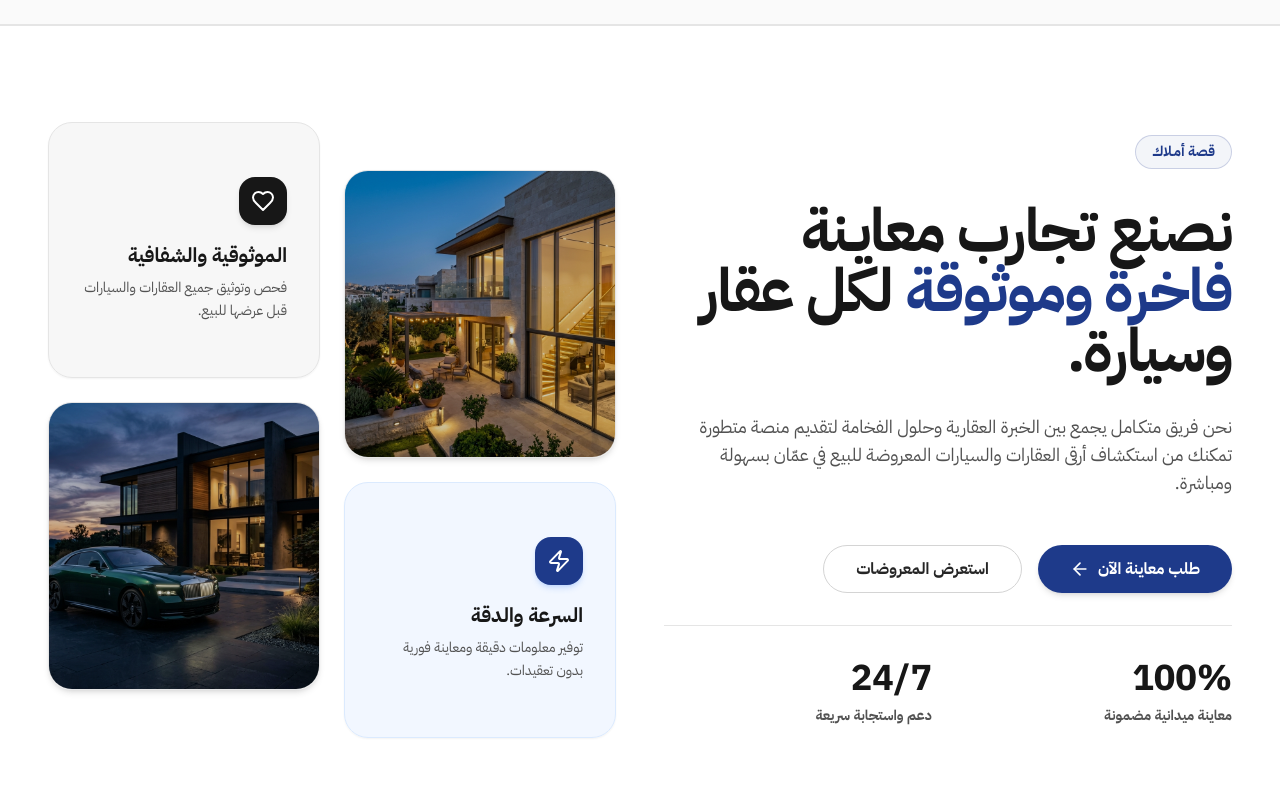
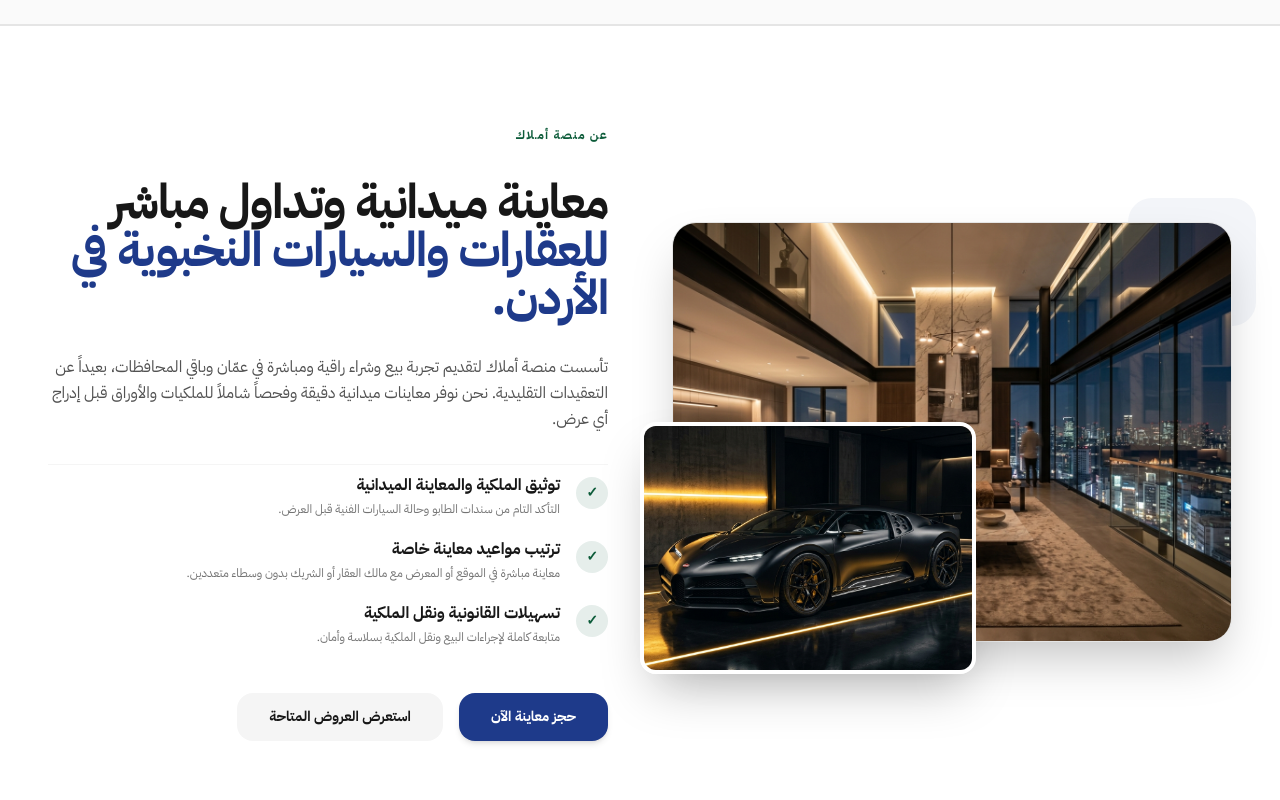
Before and after one commit to weblixjo-byte/amlak, a React (Vite) app: page / in a window 1280 px wide. Shown: the part 1020-1820 px from the top of the page. Built offline with nearby package versions, Linux system fonts and the light colour scheme.

Commit message:
Replace generic Bento AI style in about-section with human luxury editorial layout

```diff
--- a/src/components/blocks/about-section.tsx
+++ b/src/components/blocks/about-section.tsx
@@ -1,158 +1,132 @@
 import React from "react";
 import { motion } from "framer-motion";
-import { ArrowRight, Heart, Zap, ArrowLeft } from "lucide-react";
-import { Button } from "@/components/ui/button";
-import { Badge } from "@/components/ui/badge";
 
 interface AboutSectionProps {
   onOpenInquiry?: (itemTitle?: string) => void;
   isArabic?: boolean;
 }
 
-const fadeIn = {
-  initial: { opacity: 0, y: 20 },
-  animate: { opacity: 1, y: 0 },
-  transition: { duration: 0.5, ease: "easeOut" }
-};
-
-const staggerContainer = {
-  animate: {
-    transition: {
-      staggerChildren: 0.15
-    }
-  }
-};
-
 export function AboutSection({ onOpenInquiry, isArabic = true }: AboutSectionProps) {
   return (
-    <section id="why-us" className="py-24 bg-white overflow-hidden font-ibm border-t border-neutral-200">
-      <div className="container mx-auto px-6 md:px-12 max-w-7xl">
-        <div className="grid grid-cols-1 lg:grid-cols-2 gap-16 lg:gap-12 items-center">
+    <section id="why-us" className="py-24 bg-white font-ibm border-t border-neutral-200">
+      <div className="max-w-[1440px] mx-auto px-6 md:px-12">
+        <div className="grid grid-cols-1 lg:grid-cols-12 gap-12 lg:gap-16 items-center">
 
-          {/* Text Content */}
-          <motion.div
-            initial="initial"
-            whileInView="animate"
-            viewport={{ once: true, margin: "-100px" }}
-            variants={staggerContainer}
-            className="space-y-8"
-          >
-            <motion.div variants={fadeIn} className="flex items-center gap-2">
-              <Badge className="rounded-full px-4 py-1.5 border-[#1E3A8A]/20 text-[#1E3A8A] bg-[#1E3A8A]/5 text-sm font-bold" variant="outline">
-                {isArabic ? "قصة أمـلاك" : "Our Story"}
-              </Badge>
-            </motion.div>
+          {/* Editorial Visual Composition (Left in LTR / Right in RTL) */}
+          <div className="lg:col-span-6 relative">
+            <div className="relative z-10 rounded-3xl overflow-hidden shadow-2xl border border-neutral-200 aspect-[4/3] bg-neutral-100">
+              <img
+                src="/images/estate_interior.jpg"
+                alt="أملاك - معروضات فاخرة"
+                className="w-full h-full object-cover"
+              />
+            </div>
 
-            <motion.h2 variants={fadeIn} className="text-4xl md:text-5xl lg:text-6xl font-bold tracking-tight text-neutral-900 leading-[1.15] font-ibm">
+            {/* Overlapping secondary luxury image */}
+            <div className="hidden sm:block absolute -bottom-8 -left-6 md:-left-8 z-20 w-3/5 aspect-[4/3] rounded-2xl overflow-hidden shadow-2xl border-4 border-white">
+              <img
+                src="/images/hero_car.jpg"
+                alt="سيارات فاخرة مجهزة للمعاينة"
+                className="w-full h-full object-cover"
+              />
+            </div>
+
+            {/* Subtle Brand Accent Box */}
+            <div className="absolute -top-6 -right-6 w-32 h-32 bg-[#1E3A8A]/5 rounded-3xl -z-0"></div>
+          </div>
+
+          {/* Editorial Content Column */}
+          <div className="lg:col-span-6 space-y-8 text-right font-ibm">
+
+            {/* Section Tag */}
+            <span className="text-xs font-bold uppercase tracking-widest text-[#0D5C3A]">
+              {isArabic ? "عن منصة أمـلاك" : "ABOUT AMLAK PLATFORM"}
+            </span>
+
+            {/* Human Editorial Headline */}
+            <h2 className="text-3xl md:text-5xl font-bold tracking-tight text-neutral-900 leading-tight font-ibm">
               {isArabic ? (
                 <>
-                  نصنع تجارب معايـنة <span className="text-[#1E3A8A]">فاخرة وموثوقة</span> لكل عقار وسيارة.
+                  معاينة مـيدانية وتداول مباشر <br />
+                  <span className="text-[#1E3A8A]">للعقارات والسيارات النخبوية في الأردن.</span>
                 </>
               ) : (
                 <>
-                  We build <span className="text-[#1E3A8A]">luxury viewing</span> experiences for properties and vehicles.
+                  Direct viewings &amp; premium trading <br />
+                  <span className="text-[#1E3A8A]">for luxury assets in Jordan.</span>
                 </>
               )}
-            </motion.h2>
+            </h2>
 
-            <motion.p variants={fadeIn} className="text-base md:text-lg text-neutral-600 leading-relaxed max-w-xl">
+            {/* Direct Copywriting */}
+            <p className="text-base text-neutral-600 leading-relaxed font-normal">
               {isArabic
-                ? "نحن فريق متكـامل يجمع بين الخبرة العقارية وحلول الفخامة لتقديم منصة متطورة تمكنك من استكشاف أرقى العقارات والسيارات المعروضة للبيع في عمّان بسهولة ومباشرة."
-                : "We combine real estate expertise and luxury solutions to bring you an advanced platform for exploring Amman's finest properties and vehicles."}
-            </motion.p>
+                ? "تأسست منصة أملاك لتقديم تجربة بيع وشراء راقية ومباشرة في عمّان وباقي المحافظات، بعيداً عن التعقيدات التقليدية. نحن نوفر معاينات ميدانية دقيقة وفحصاً شاملاً للملكيات والأوراق قبل إدراج أي عرض."
+                : "Amlak Platform provides a direct, elevated experience for buying and inspecting high-end properties and luxury vehicles across Jordan."}
+            </p>
 
-            <motion.div variants={fadeIn} className="flex flex-col sm:flex-row gap-4 pt-4">
-              <Button
-                onClick={() => onOpenInquiry && onOpenInquiry()}
-                className="rounded-full h-12 px-8 text-base bg-[#1E3A8A] hover:bg-[#1E3A8A] text-white font-bold shadow-md hover:scale-105 transition-all"
-                size="lg"
+            {/* 3 Human Trust Highlights */}
+            <div className="space-y-5 pt-2 border-t border-neutral-100">
+              {[
+                {
+                  titleAr: "توثيق الملكية والمعاينة الميدانية",
+                  titleEn: "Verified Ownership & Physical Inspection",
+                  descAr: "التأكد التام من سندات الطابو وحالة السيارات الفنية قبل العرض.",
+                  descEn: "Thorough verification of title deeds and vehicle specs.",
+                },
+                {
+                  titleAr: "ترتيب مواعيد معاينة خاصة",
+                  titleEn: "Private Viewing Appointments",
+                  descAr: "معاينة مباشرة في الموقع أو المعرض مع مالك العقار أو الشريك بدون وسطاء متعددين.",
+                  descEn: "Direct viewings scheduled on-site with zero hassle.",
+                },
+                {
+                  titleAr: "تسهيلات القانونية ونقل الملكية",
+                  titleEn: "Legal & Transfer Support",
+                  descAr: "متابعة كاملة لإجراءات البيع ونقل الملكية بسلاسة وأمان.",
+                  descEn: "Full guidance through legal transfer processes.",
+                },
+              ].map((item, index) => (
+                <div key={index} className="flex items-start gap-4 text-right">
+                  <div className="w-8 h-8 rounded-full bg-[#0D5C3A]/10 text-[#0D5C3A] flex items-center justify-center font-bold text-sm shrink-0 mt-1">
+                    ✓
+                  </div>
+                  <div>
+                    <h4 className="text-base font-bold text-neutral-900 font-ibm">
+                      {isArabic ? item.titleAr : item.titleEn}
+                    </h4>
+                    <p className="text-xs text-neutral-500 mt-1 font-normal">
+                      {isArabic ? item.descAr : item.descEn}
+                    </p>
+                  </div>
+                </div>
+              ))}
+            </div>
+
+            {/* Direct Action Buttons */}
+            <div className="pt-4 flex flex-wrap gap-4 items-center">
+              <button
+                onClick={() => onOpenInquiry && onOpenInquiry('طلب حجز معاينة خاصة')}
+                className="bg-[#1E3A8A] hover:bg-[#16316e] text-white px-8 py-3.5 rounded-2xl font-bold text-sm transition-all shadow-md hover:scale-105"
               >
-                <span>{isArabic ? "طلب معاينة الآن" : "Request Viewing"}</span>
-                {isArabic ? <ArrowLeft className="mr-2 h-5 w-5" /> : <ArrowRight className="ml-2 h-5 w-5" />}
-              </Button>
-              <Button
+                {isArabic ? "حجز معاينة الآن" : "Schedule Viewing"}
+              </button>
+
+              <button
                 onClick={() => {
                   const el = document.getElementById('portfolio');
                   if (el) el.scrollIntoView({ behavior: 'smooth' });
                 }}
-                className="rounded-full h-12 px-8 text-base font-bold border-neutral-300 hover:bg-neutral-100 text-neutral-800"
-                size="lg"
-                variant="outline"
+                className="bg-neutral-100 hover:bg-neutral-200 text-neutral-900 px-8 py-3.5 rounded-2xl font-bold text-sm transition-all"
               >
-                {isArabic ? "استعرض المعروضات" : "View Listings"}
-              </Button>
-            </motion.div>
+                {isArabic ? "استعرض العروض المتاحة" : "Explore Listings"}
+              </button>
+            </div>
 
-            {/* Stats */}
-            <motion.div variants={fadeIn} className="grid grid-cols-2 gap-8 pt-8 border-t border-neutral-200">
-              <div>
-                <h3 className="text-4xl font-bold text-neutral-900 font-mono">100%</h3>
-                <p className="text-sm text-neutral-600 mt-2 font-bold">{isArabic ? "معاينة ميدانية مضمونة" : "Direct Viewing Guarantee"}</p>
-              </div>
-              <div>
-                <h3 className="text-4xl font-bold text-neutral-900 font-mono">24/7</h3>
-                <p className="text-sm text-neutral-600 mt-2 font-bold">{isArabic ? "دعم واستجابة سريعة" : "Global Support"}</p>
-              </div>
-            </motion.div>
-          </motion.div>
-
-          {/* Image & Cards Grid (Bento Style) */}
-          <motion.div
-            initial="initial"
-            whileInView="animate"
-            viewport={{ once: true, margin: "-100px" }}
-            variants={staggerContainer}
-            className="relative"
-          >
-            <div className="grid grid-cols-2 gap-4 md:gap-6">
-
-              {/* Left Column of Grid */}
-              <motion.div variants={fadeIn} className="space-y-4 md:space-y-6 mt-8 md:mt-12">
-                <div className="relative rounded-3xl overflow-hidden h-48 md:h-72 group shadow-md border border-neutral-200">
-                  <img
-                    src="/images/dabouq_villa.jpg"
-                    alt="Luxury Villa"
-                    className="object-cover w-full h-full transition-transform duration-700 group-hover:scale-110"
-                  />
-                  <div className="absolute inset-0 bg-black/20 transition-colors duration-500 group-hover:bg-black/0" />
-                </div>
-
-                <div className="bg-blue-50/80 rounded-3xl p-6 md:p-8 flex flex-col justify-center items-start h-48 md:h-64 shadow-sm border border-blue-100">
-                  <div className="bg-[#1E3A8A] p-3 rounded-2xl text-white mb-4 shadow-md shadow-blue-500/20">
-                    <Zap className="h-6 w-6"/>
-                  </div>
-                  <h4 className="text-xl font-bold text-neutral-900 mb-2 font-ibm">{isArabic ? "السرعة والدقة" : "Innovation & Speed"}</h4>
-                  <p className="text-neutral-600 text-sm leading-relaxed">{isArabic ? "توفير معلومات دقيقة ومعاينة فورية بدون تعقيدات." : "Accurate details and direct instant viewings."}</p>
-                </div>
-              </motion.div>
-
-              {/* Right Column of Grid */}
-              <motion.div variants={fadeIn} className="space-y-4 md:space-y-6">
-                <div className="bg-neutral-100/80 rounded-3xl p-6 md:p-8 flex flex-col justify-center items-start h-48 md:h-64 border border-neutral-200 shadow-sm">
-                  <div className="bg-neutral-900 p-3 rounded-2xl text-white mb-4 shadow-md">
-                    <Heart className="h-6 w-6"/>
-                  </div>
-                  <h4 className="text-xl font-bold text-neutral-900 mb-2 font-ibm">{isArabic ? "الموثوقية والشفافية" : "Trust & Transparency"}</h4>
-                  <p className="text-neutral-600 text-sm leading-relaxed">{isArabic ? "فحص وتوثيق جميع العقارات والسيارات قبل عرضها للبيع." : "Thorough inspection of all luxury assets before listing."}</p>
-                </div>
-
-                <div className="relative rounded-3xl overflow-hidden h-48 md:h-72 group shadow-md border border-neutral-200">
-                  <img
-                    src="/images/rolls_royce.jpg"
-                    alt="Luxury Car"
-                    className="object-cover w-full h-full transition-transform duration-700 group-hover:scale-110"
-                  />
-                  <div className="absolute inset-0 bg-black/20 transition-colors duration-500 group-hover:bg-black/0" />
-                </div>
-              </motion.div>
-
-            </div>
-          </motion.div>
+          </div>
 
         </div>
       </div>
     </section>
   );
 }
-
-export default AboutSection;
```
